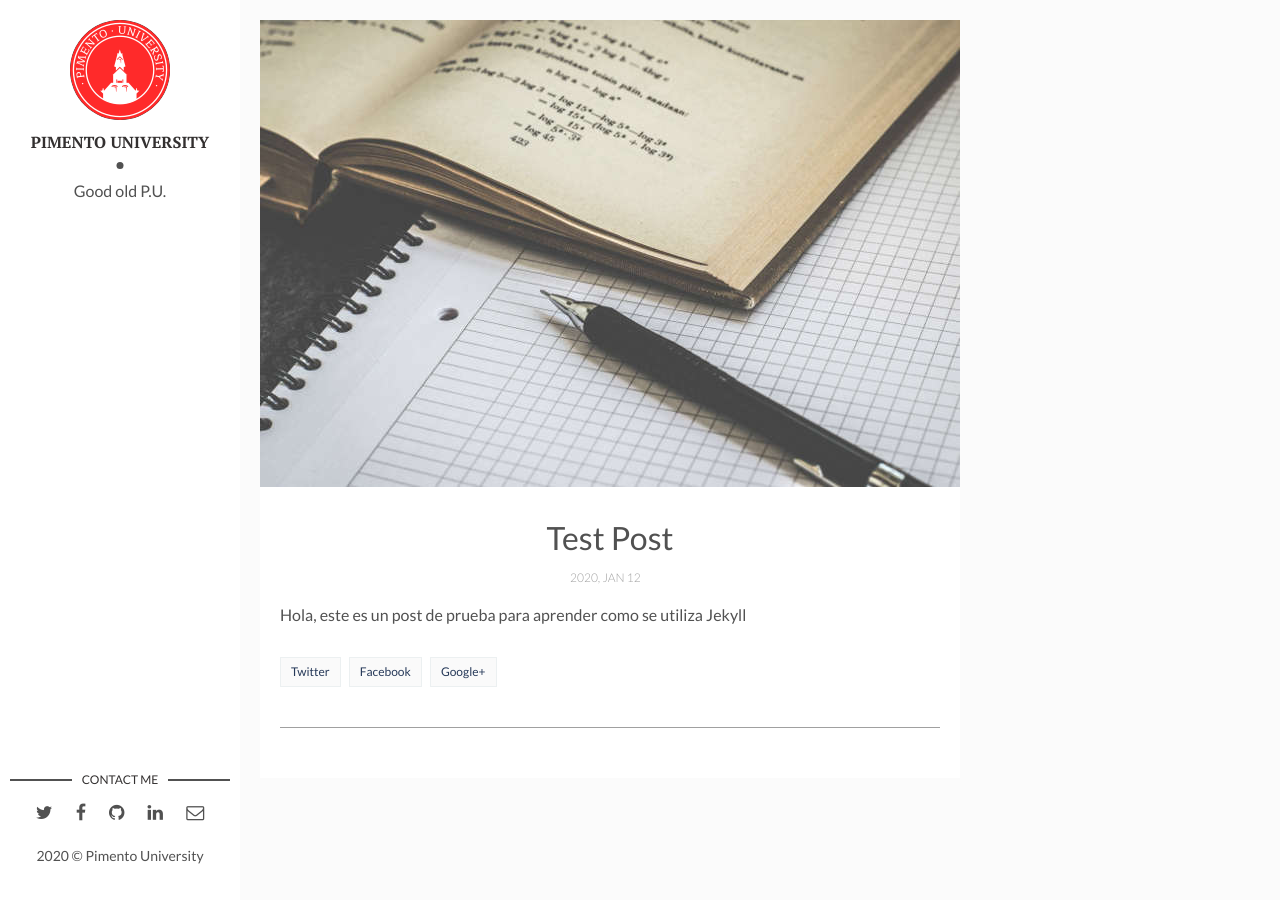
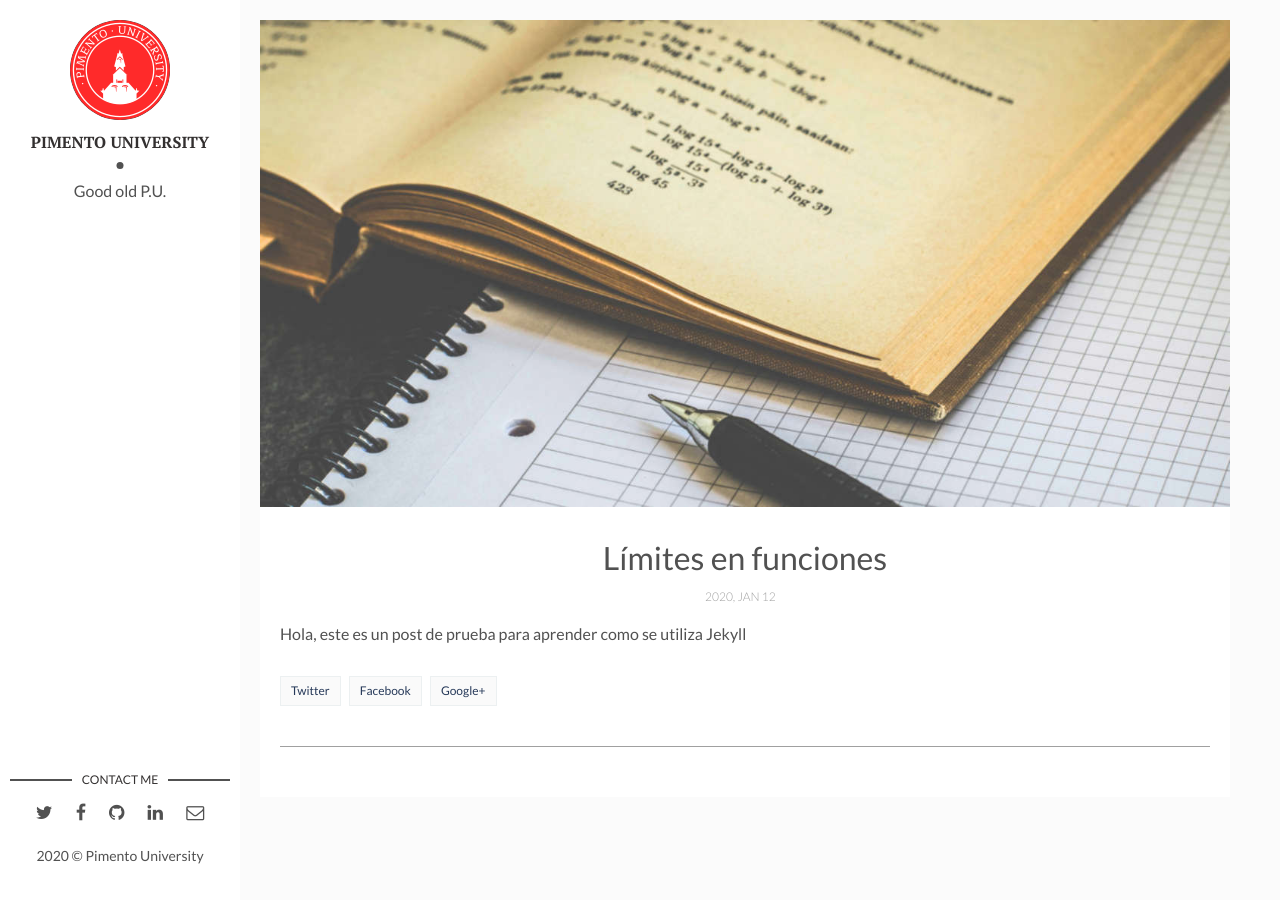
Before and after one commit to edgato/PimentoU, a Jekyll site: the page built from _posts/2020-01-12-First-Post.md, in a window 1280 px wide. Built offline with Jekyll 4.4.1, drawn with Linux system fonts in a browser that asks for light colours; comment, search, counter and statistics services are not loaded.

Commit message:
Post Test

```diff
--- a/_posts/2020-01-12-First-Post.md
+++ b/_posts/2020-01-12-First-Post.md
@@ -1,5 +1,5 @@
 ---
-title: Test Post
+title: Límites en funciones
 layout: post
 img: limits.jpg
 
```
Also changed, not shown: assets/img/limits.jpg, 1 other file.
